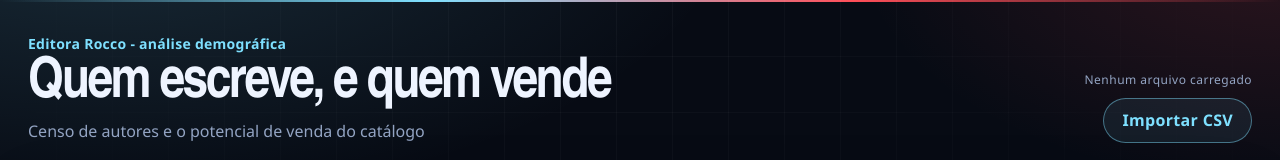
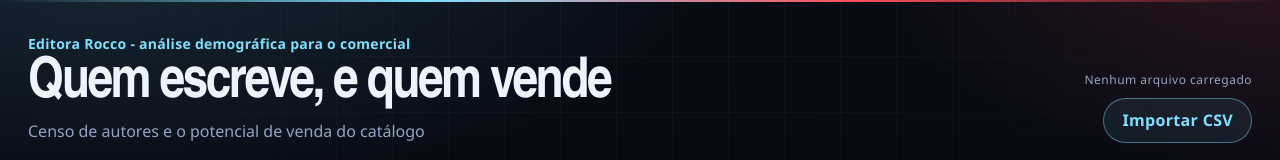
Before and after one commit to brunaamaral13/Censo-autores-Rocco, a plain HTML site: page index.html in a window 1280 px wide. Shown: the top 160 px of the page. Drawn offline with Linux system fonts and the light colour scheme.

Commit message:
Inclui o público comercial no cabeçalho do painel.
Co-authored-by: Cursor <cursoragent@cursor.com>

```diff
--- a/index.html
+++ b/index.html
@@ -9,7 +9,7 @@
 <body>
   <header class="top">
     <div class="brand">
-      <p class="eyebrow">Editora Rocco - análise demográfica</p>
+      <p class="eyebrow">Editora Rocco - análise demográfica para o comercial</p>
       <h1>Quem escreve, e quem vende</h1>
       <p class="deck">Censo de autores e o potencial de venda do catálogo</p>
     </div>
```
